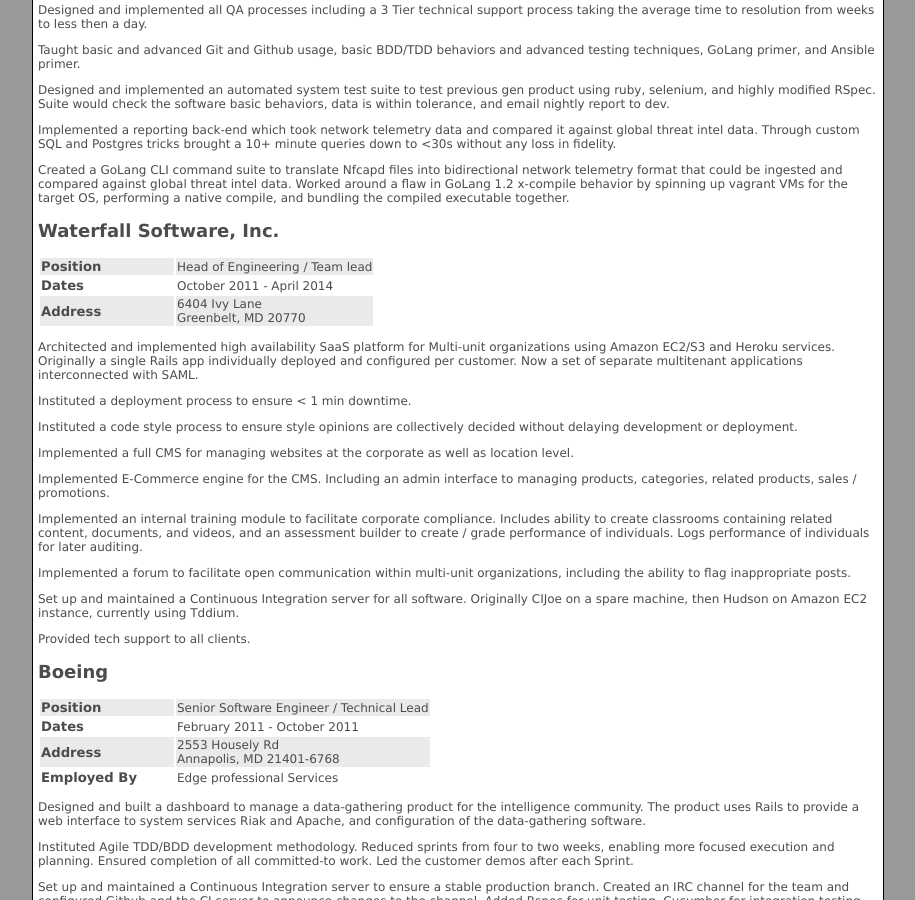
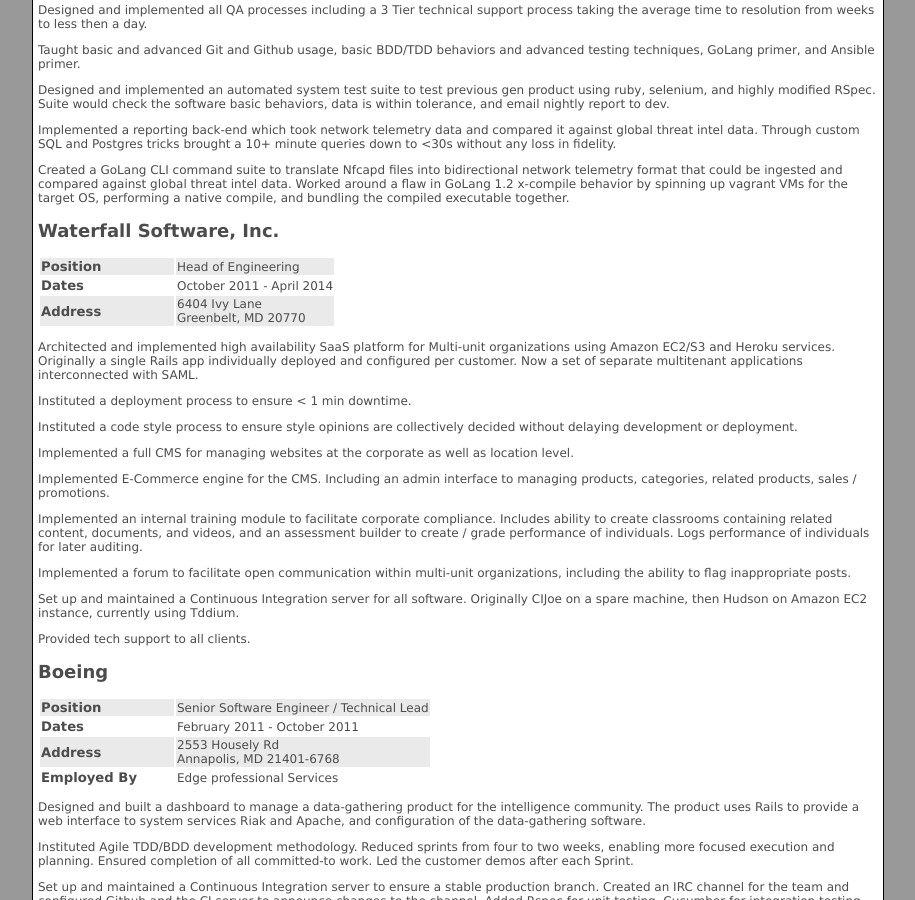
Before and after one commit to srvullupala/Resume, a Jekyll site: the page built from index.html, in a window 1280 px wide and 900 px high, scrolled down 1667 px. Shown: the whole window, without its empty margins (182-1097 px from the left). Built offline with Jekyll 4.4.1, drawn with Linux system fonts in a browser that asks for light colours; Markdown is read by kramdown in place of the engine named in the settings.

Commit message:
Update Waterfall title.

```diff
--- a/_includes/work_waterfall.html
+++ b/_includes/work_waterfall.html
@@ -2,7 +2,7 @@
 <table class=education>
   <tr>
     <td class="first odd">Position</td>
-    <td class=odd>Head of Engineering / Team lead</td>
+    <td class=odd>Head of Engineering</td>
   </tr>
   <tr>
     <td class="first even">Dates</td>
```
